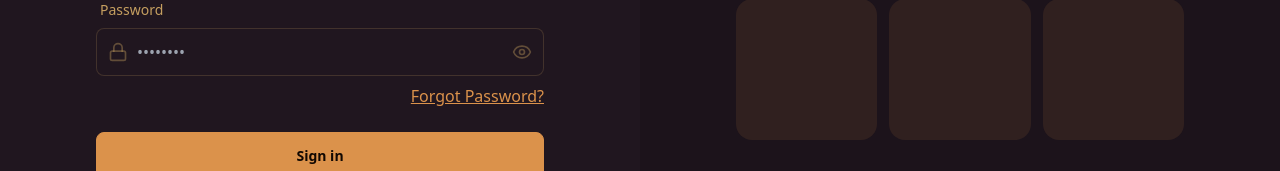
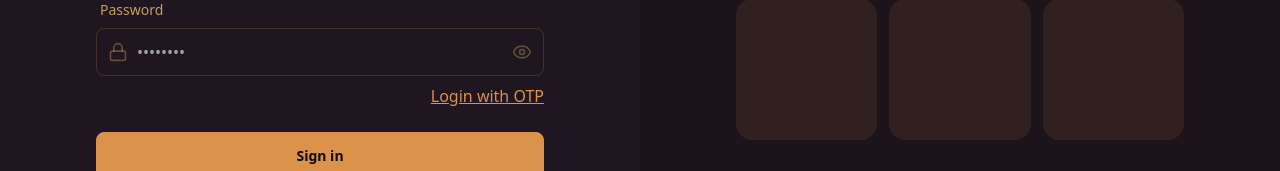
Before and after one commit to cloudythy/we-chat-ui, a React (Vite) app: page /login in a window 1280 px wide. Shown: the part 420-591 px from the top of the page. Built offline with nearby package versions, Linux system fonts and the light colour scheme.

Commit message:
update forgot pass to login with OTP

```diff
--- a/src/pages/LoginPage.jsx
+++ b/src/pages/LoginPage.jsx
@@ -88,7 +88,7 @@
                 {/* Forgot Password Link */}
                 <div className="mt-2 text-right">
                   <Link to="/otp-login" className="mt-2 text-right link link-primary">
-                  Forgot Password?
+                  Login with OTP
                   </Link>
 
                 </div>
--- a/src/pages/OTPLoginPage.jsx
+++ b/src/pages/OTPLoginPage.jsx
@@ -25,7 +25,7 @@
     <div className="min-h-screen flex flex-col items-center justify-center p-6">
       {!isOTPRequested ? (
         <div className="w-full max-w-sm space-y-4">
-          <h1 className="text-2xl font-bold">Forgot Password</h1>
+          <h1 className="text-2xl font-bold">Login with OTP</h1>
           <p>Please enter your phone number to receive OTP code.</p>
           <input
             type="text"
```
